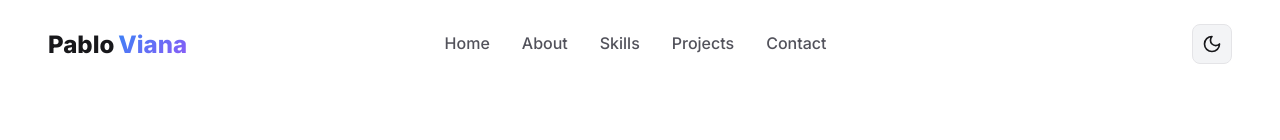
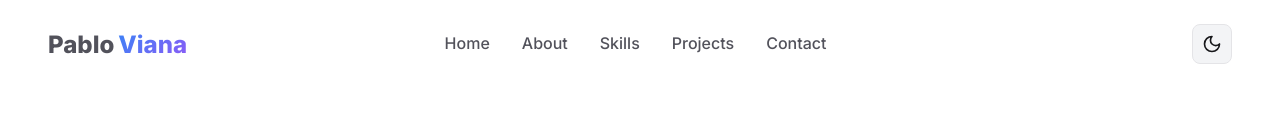
Before and after one commit to pablovianas/portfolio, a React (Vite) app: page / in a window 1280 px wide. Shown: the top 140 px of the page. Built offline with nearby package versions, Linux system fonts and the light colour scheme; some icons are missing.

Commit message:
style: Correção na cor dos textos no header

```diff
--- a/src/components/Header/style.ts
+++ b/src/components/Header/style.ts
@@ -48,7 +48,7 @@ export const Logo = styled(motion.button)`
   border: none;
   color: ${() => {
     const isDark = document.documentElement.getAttribute('data-theme') === 'dark';
-    return isDark ? '#e4e4e7' : '#18181b';
+    return isDark ? '#e4e4e7' : '#52525b';
   }};
 
   .accent {
@@ -120,7 +120,7 @@ export const NavLink = styled.button`
   &:hover {
     color: ${() => {
       const isDark = document.documentElement.getAttribute('data-theme') === 'dark';
-      return isDark ? '#e4e4e7' : '#18181b';
+      return isDark ? '#ffffff' : '#9494a3';
     }};
 
     &::after {
@@ -178,7 +178,7 @@ export const MobileMenuButton = styled(motion.button)`
   height: 2.5rem;
   color: ${() => {
     const isDark = document.documentElement.getAttribute('data-theme') === 'dark';
-    return isDark ? '#e4e4e7' : '#18181b';
+    return isDark ? '#e4e4e7' : '#9494a3';
   }};
   background: none;
   border: none;
```
